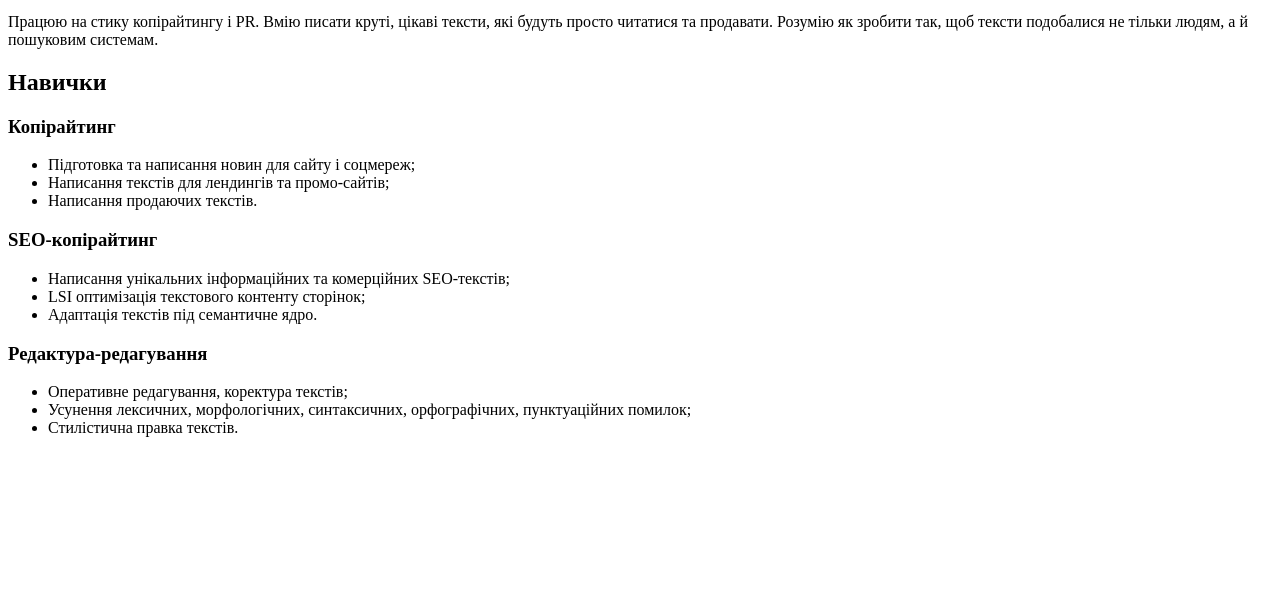
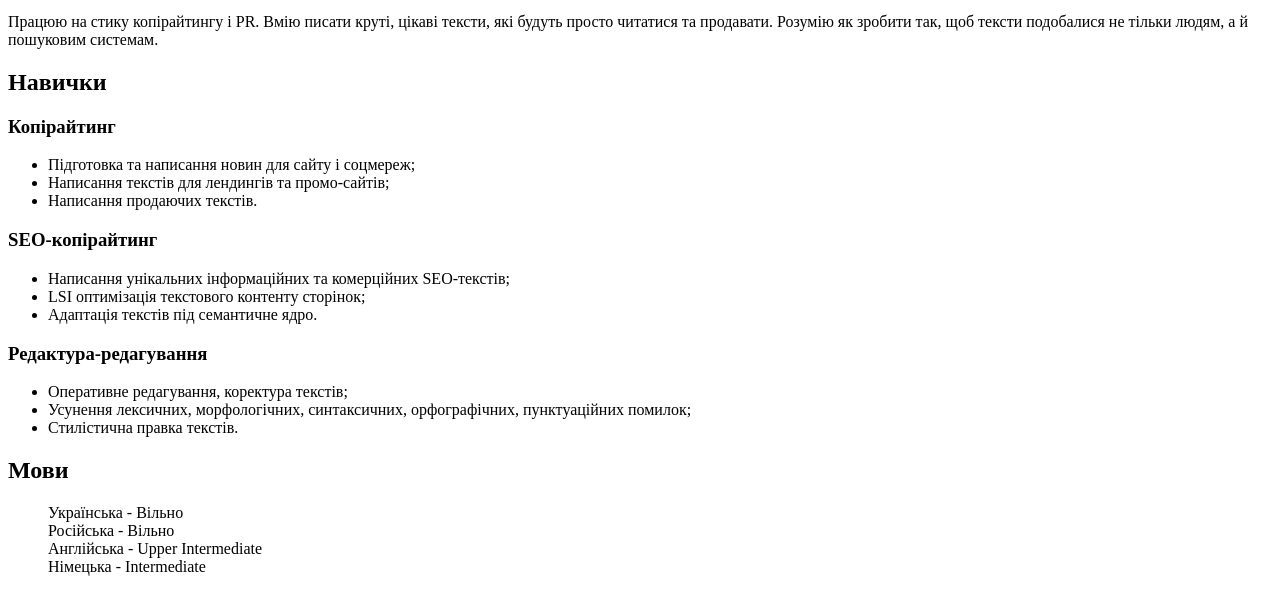
Before and after one commit to XYevhenX/HTML1, a plain HTML site: page index.html in a window 1280 px wide. Shown: the part 313-905 px from the top of the page. Before the commit the page ends 800 px from the top, so only its background shows below. Drawn offline with Linux system fonts and the light colour scheme.

Commit message:
Add article about languages

```diff
--- a/index.html
+++ b/index.html
@@ -37,6 +37,15 @@
             <li>Стилістична правка текстів.</li>
         </ul>
     </article>
+    <article>
+        <h2>Мови</h2>
+        <ul style="list-style-type: none;">
+            <li>Українська - Вільно</li>
+            <li>Російська - Вільно</li>
+            <li>Англійська - Upper Intermediate</li>
+            <li>Німецька - Intermediate</li>
+        </ul>
+    </article>
 
 
 </body>
```
